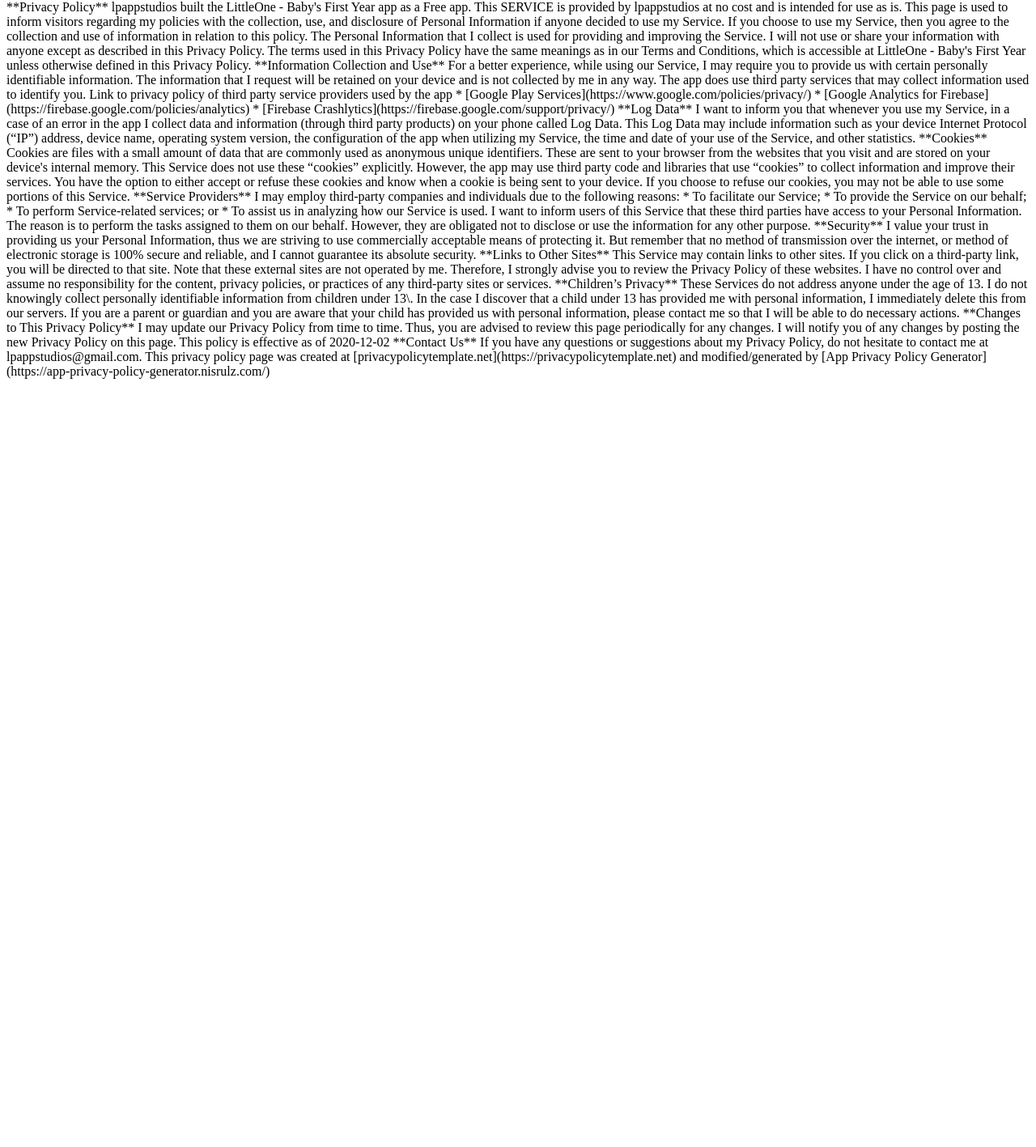
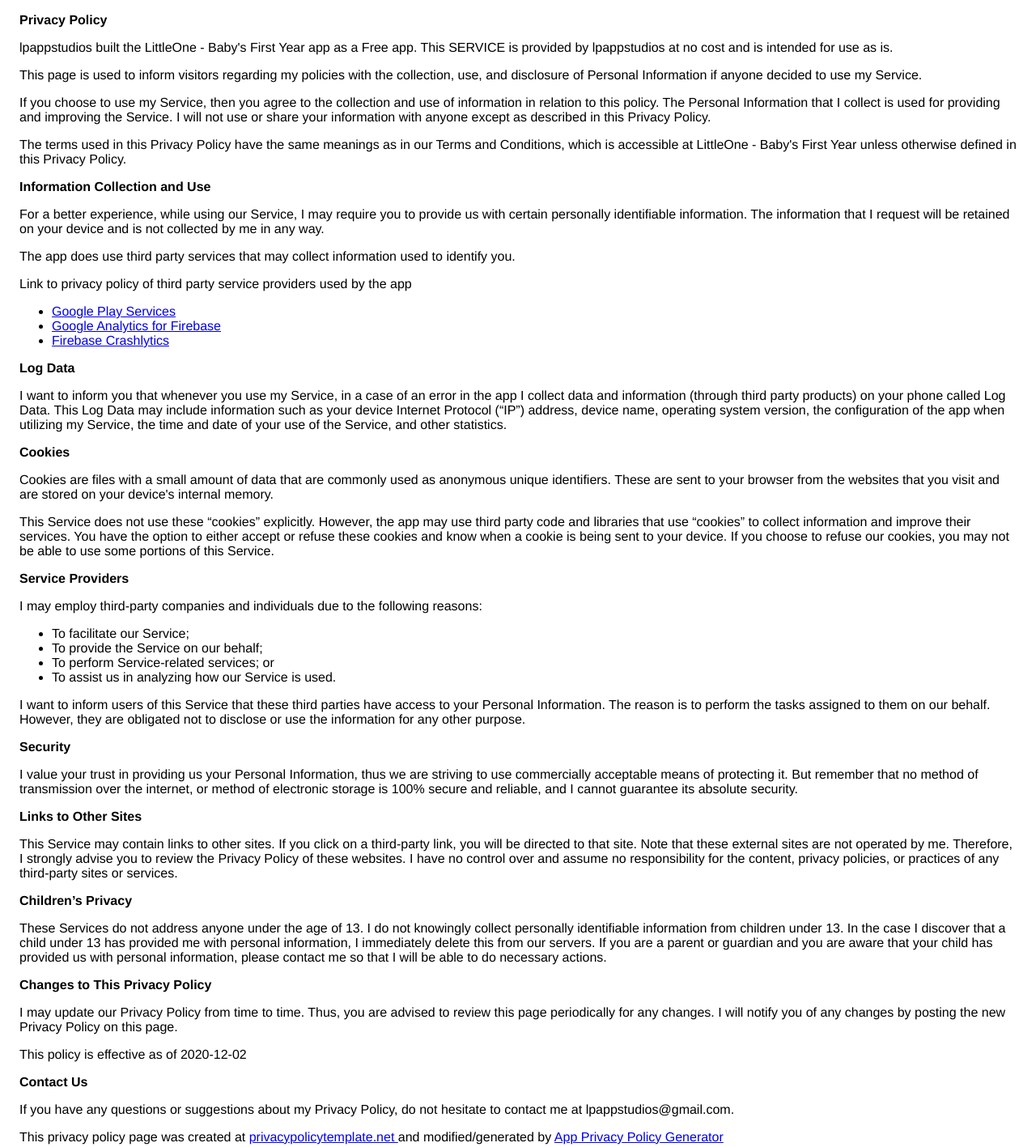
Before and after one commit to pradeeplp/Public, a plain HTML site: page index.html in a window 1280 px wide. Shown: the part 8-1425 px from the top of the page at 81% size. Before the commit the page ends 800 px from the top, so only its background shows below. Drawn offline with Linux system fonts and the light colour scheme.

Commit message:
Update index.html

```diff
--- a/index.html
+++ b/index.html
@@ -1,66 +1,109 @@
-**Privacy Policy**
-
-lpappstudios built the LittleOne - Baby's First Year app as a Free app. This SERVICE is provided by lpappstudios at no cost and is intended for use as is.
-
-This page is used to inform visitors regarding my policies with the collection, use, and disclosure of Personal Information if anyone decided to use my Service.
-
-If you choose to use my Service, then you agree to the collection and use of information in relation to this policy. The Personal Information that I collect is used for providing and improving the Service. I will not use or share your information with anyone except as described in this Privacy Policy.
-
-The terms used in this Privacy Policy have the same meanings as in our Terms and Conditions, which is accessible at LittleOne - Baby's First Year unless otherwise defined in this Privacy Policy.
-
-**Information Collection and Use**
-
-For a better experience, while using our Service, I may require you to provide us with certain personally identifiable information. The information that I request will be retained on your device and is not collected by me in any way.
-
-The app does use third party services that may collect information used to identify you.
-
-Link to privacy policy of third party service providers used by the app
-
-*   [Google Play Services](https://www.google.com/policies/privacy/)
-*   [Google Analytics for Firebase](https://firebase.google.com/policies/analytics)
-*   [Firebase Crashlytics](https://firebase.google.com/support/privacy/)
-
-**Log Data**
-
-I want to inform you that whenever you use my Service, in a case of an error in the app I collect data and information (through third party products) on your phone called Log Data. This Log Data may include information such as your device Internet Protocol (“IP”) address, device name, operating system version, the configuration of the app when utilizing my Service, the time and date of your use of the Service, and other statistics.
-
-**Cookies**
-
-Cookies are files with a small amount of data that are commonly used as anonymous unique identifiers. These are sent to your browser from the websites that you visit and are stored on your device's internal memory.
-
-This Service does not use these “cookies” explicitly. However, the app may use third party code and libraries that use “cookies” to collect information and improve their services. You have the option to either accept or refuse these cookies and know when a cookie is being sent to your device. If you choose to refuse our cookies, you may not be able to use some portions of this Service.
-
-**Service Providers**
-
-I may employ third-party companies and individuals due to the following reasons:
-
-*   To facilitate our Service;
-*   To provide the Service on our behalf;
-*   To perform Service-related services; or
-*   To assist us in analyzing how our Service is used.
-
-I want to inform users of this Service that these third parties have access to your Personal Information. The reason is to perform the tasks assigned to them on our behalf. However, they are obligated not to disclose or use the information for any other purpose.
-
-**Security**
-
-I value your trust in providing us your Personal Information, thus we are striving to use commercially acceptable means of protecting it. But remember that no method of transmission over the internet, or method of electronic storage is 100% secure and reliable, and I cannot guarantee its absolute security.
-
-**Links to Other Sites**
-
-This Service may contain links to other sites. If you click on a third-party link, you will be directed to that site. Note that these external sites are not operated by me. Therefore, I strongly advise you to review the Privacy Policy of these websites. I have no control over and assume no responsibility for the content, privacy policies, or practices of any third-party sites or services.
-
-**Children’s Privacy**
-
-These Services do not address anyone under the age of 13. I do not knowingly collect personally identifiable information from children under 13\. In the case I discover that a child under 13 has provided me with personal information, I immediately delete this from our servers. If you are a parent or guardian and you are aware that your child has provided us with personal information, please contact me so that I will be able to do necessary actions.
-
-**Changes to This Privacy Policy**
-
-I may update our Privacy Policy from time to time. Thus, you are advised to review this page periodically for any changes. I will notify you of any changes by posting the new Privacy Policy on this page.
-
-This policy is effective as of 2020-12-02
-
-**Contact Us**
-
-If you have any questions or suggestions about my Privacy Policy, do not hesitate to contact me at lpappstudios@gmail.com.
-
-This privacy policy page was created at [privacypolicytemplate.net](https://privacypolicytemplate.net) and modified/generated by [App Privacy Policy Generator](https://app-privacy-policy-generator.nisrulz.com/)
+<!DOCTYPE html>
+    <html>
+    <head>
+      <meta charset='utf-8'>
+      <meta name='viewport' content='width=device-width'>
+      <title>Privacy Policy</title>
+      <style> body { font-family: 'Helvetica Neue', Helvetica, Arial, sans-serif; padding:1em; } </style>
+    </head>
+    <body>
+    <strong>Privacy Policy</strong> <p>
+                  lpappstudios built the LittleOne - Baby's First Year app as
+                  a Free app. This SERVICE is provided by
+                  lpappstudios at no cost and is intended for use as
+                  is.
+                </p> <p>
+                  This page is used to inform visitors regarding my
+                  policies with the collection, use, and disclosure of Personal
+                  Information if anyone decided to use my Service.
+                </p> <p>
+                  If you choose to use my Service, then you agree to
+                  the collection and use of information in relation to this
+                  policy. The Personal Information that I collect is
+                  used for providing and improving the Service. I will not use or share your information with
+                  anyone except as described in this Privacy Policy.
+                </p> <p>
+                  The terms used in this Privacy Policy have the same meanings
+                  as in our Terms and Conditions, which is accessible at
+                  LittleOne - Baby's First Year unless otherwise defined in this Privacy Policy.
+                </p> <p><strong>Information Collection and Use</strong></p> <p>
+                  For a better experience, while using our Service, I
+                  may require you to provide us with certain personally
+                  identifiable information. The information that
+                  I request will be retained on your device and is not collected by me in any way.
+                </p> <div><p>
+                    The app does use third party services that may collect
+                    information used to identify you.
+                  </p> <p>
+                    Link to privacy policy of third party service providers used
+                    by the app
+                  </p> <ul><li><a href="https://www.google.com/policies/privacy/" target="_blank" rel="noopener noreferrer">Google Play Services</a></li><!----><li><a href="https://firebase.google.com/policies/analytics" target="_blank" rel="noopener noreferrer">Google Analytics for Firebase</a></li><li><a href="https://firebase.google.com/support/privacy/" target="_blank" rel="noopener noreferrer">Firebase Crashlytics</a></li><!----><!----><!----><!----><!----><!----><!----><!----><!----><!----><!----><!----><!----><!----><!----><!----><!----><!----><!----><!----><!----></ul></div> <p><strong>Log Data</strong></p> <p>
+                  I want to inform you that whenever you
+                  use my Service, in a case of an error in the app
+                  I collect data and information (through third party
+                  products) on your phone called Log Data. This Log Data may
+                  include information such as your device Internet Protocol
+                  (“IP”) address, device name, operating system version, the
+                  configuration of the app when utilizing my Service,
+                  the time and date of your use of the Service, and other
+                  statistics.
+                </p> <p><strong>Cookies</strong></p> <p>
+                  Cookies are files with a small amount of data that are
+                  commonly used as anonymous unique identifiers. These are sent
+                  to your browser from the websites that you visit and are
+                  stored on your device's internal memory.
+                </p> <p>
+                  This Service does not use these “cookies” explicitly. However,
+                  the app may use third party code and libraries that use
+                  “cookies” to collect information and improve their services.
+                  You have the option to either accept or refuse these cookies
+                  and know when a cookie is being sent to your device. If you
+                  choose to refuse our cookies, you may not be able to use some
+                  portions of this Service.
+                </p> <p><strong>Service Providers</strong></p> <p>
+                  I may employ third-party companies and
+                  individuals due to the following reasons:
+                </p> <ul><li>To facilitate our Service;</li> <li>To provide the Service on our behalf;</li> <li>To perform Service-related services; or</li> <li>To assist us in analyzing how our Service is used.</li></ul> <p>
+                  I want to inform users of this Service
+                  that these third parties have access to your Personal
+                  Information. The reason is to perform the tasks assigned to
+                  them on our behalf. However, they are obligated not to
+                  disclose or use the information for any other purpose.
+                </p> <p><strong>Security</strong></p> <p>
+                  I value your trust in providing us your
+                  Personal Information, thus we are striving to use commercially
+                  acceptable means of protecting it. But remember that no method
+                  of transmission over the internet, or method of electronic
+                  storage is 100% secure and reliable, and I cannot
+                  guarantee its absolute security.
+                </p> <p><strong>Links to Other Sites</strong></p> <p>
+                  This Service may contain links to other sites. If you click on
+                  a third-party link, you will be directed to that site. Note
+                  that these external sites are not operated by me.
+                  Therefore, I strongly advise you to review the
+                  Privacy Policy of these websites. I have
+                  no control over and assume no responsibility for the content,
+                  privacy policies, or practices of any third-party sites or
+                  services.
+                </p> <p><strong>Children’s Privacy</strong></p> <p>
+                  These Services do not address anyone under the age of 13.
+                  I do not knowingly collect personally
+                  identifiable information from children under 13. In the case
+                  I discover that a child under 13 has provided
+                  me with personal information, I immediately
+                  delete this from our servers. If you are a parent or guardian
+                  and you are aware that your child has provided us with
+                  personal information, please contact me so that
+                  I will be able to do necessary actions.
+                </p> <p><strong>Changes to This Privacy Policy</strong></p> <p>
+                  I may update our Privacy Policy from
+                  time to time. Thus, you are advised to review this page
+                  periodically for any changes. I will
+                  notify you of any changes by posting the new Privacy Policy on
+                  this page.
+                </p> <p>This policy is effective as of 2020-12-02</p> <p><strong>Contact Us</strong></p> <p>
+                  If you have any questions or suggestions about my
+                  Privacy Policy, do not hesitate to contact me at lpappstudios@gmail.com.
+                </p> <p>This privacy policy page was created at <a href="https://privacypolicytemplate.net" target="_blank" rel="noopener noreferrer">privacypolicytemplate.net </a>and modified/generated by <a href="https://app-privacy-policy-generator.nisrulz.com/" target="_blank" rel="noopener noreferrer">App Privacy Policy Generator</a></p>
+    </body>
+    </html>
```
